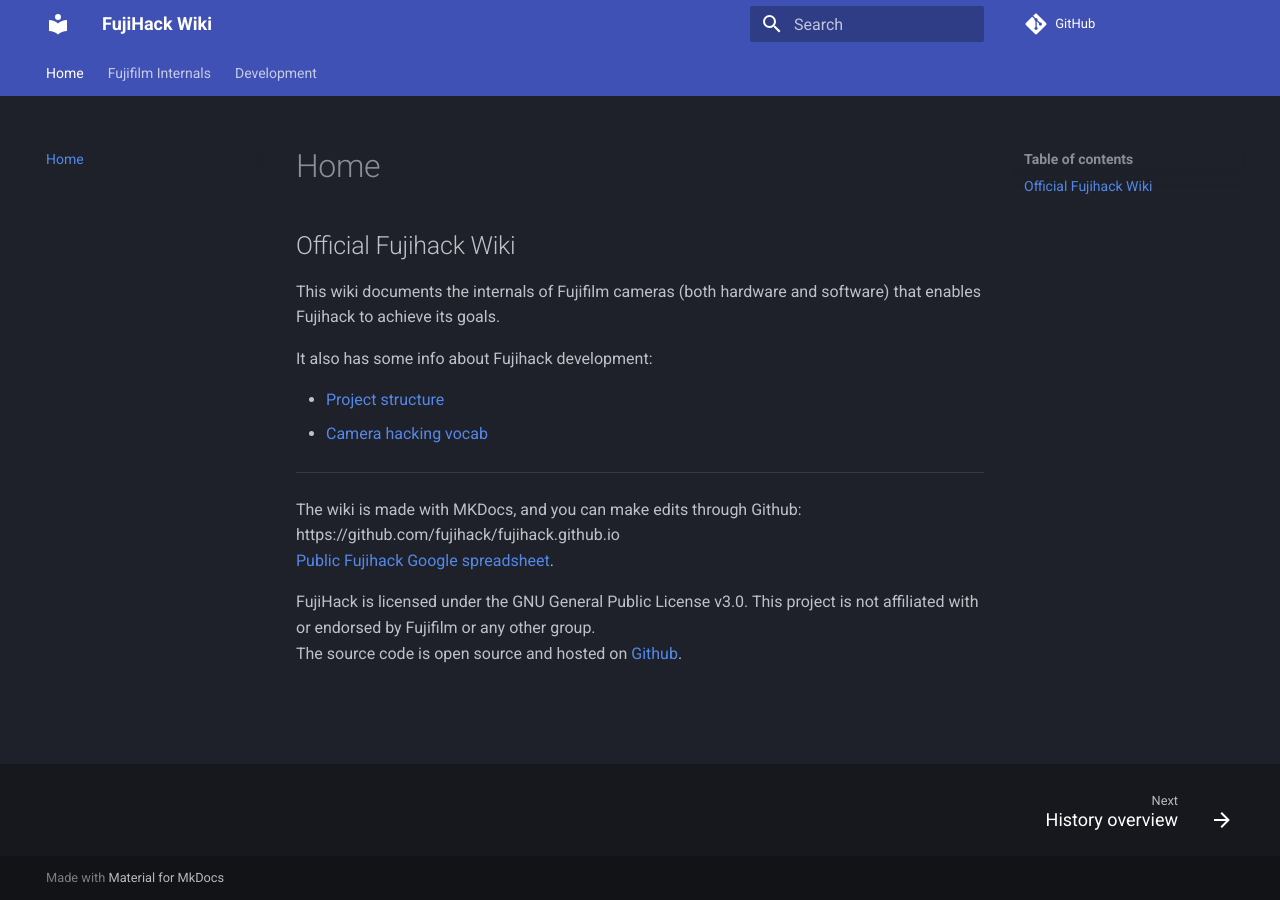
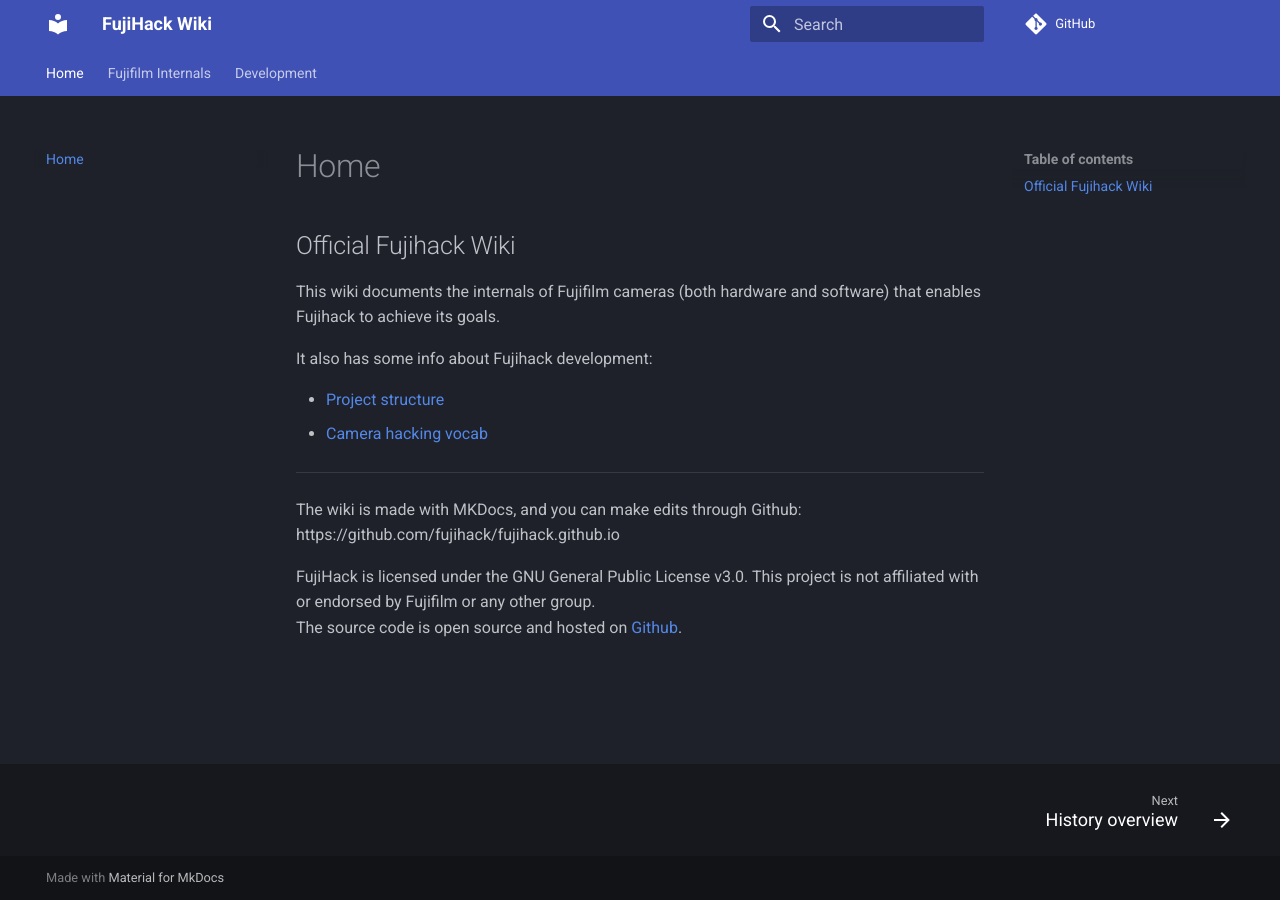
Before and after one commit to fujihack/wiki, an MkDocs documentation site: the page built from docs/index.md, in a window 1280 px wide. Built offline with MkDocs 1.6.1 and Material for MkDocs 9.7.7, drawn with Linux system fonts in a browser that asks for light colours; comment, search, counter and statistics services are not loaded.

Commit message:
remove sheets link

```diff
--- a/docs/index.md
+++ b/docs/index.md
@@ -9,7 +9,6 @@
 
 ---
 The wiki is made with MKDocs, and you can make edits through Github: https://github.com/fujihack/fujihack.github.io
-[Public Fujihack Google spreadsheet](https://docs.google.com/spreadsheets/d/1HnRGIC9CDXgBGscjW5mOb_aKOIqzI9wp8RbXZ-fu78k/edit#gid=0).
 
 FujiHack is licensed under the GNU General Public License v3.0. This project is not affiliated with or endorsed by Fujifilm or any other group.
 The source code is open source and hosted on [Github](https://github.com/fujihack/fujihack).
```
